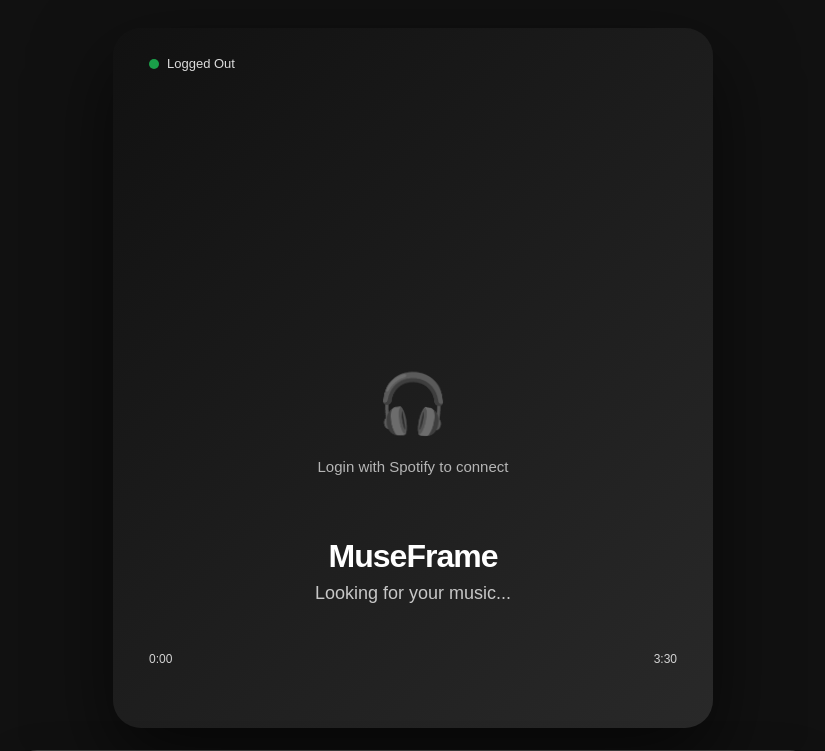
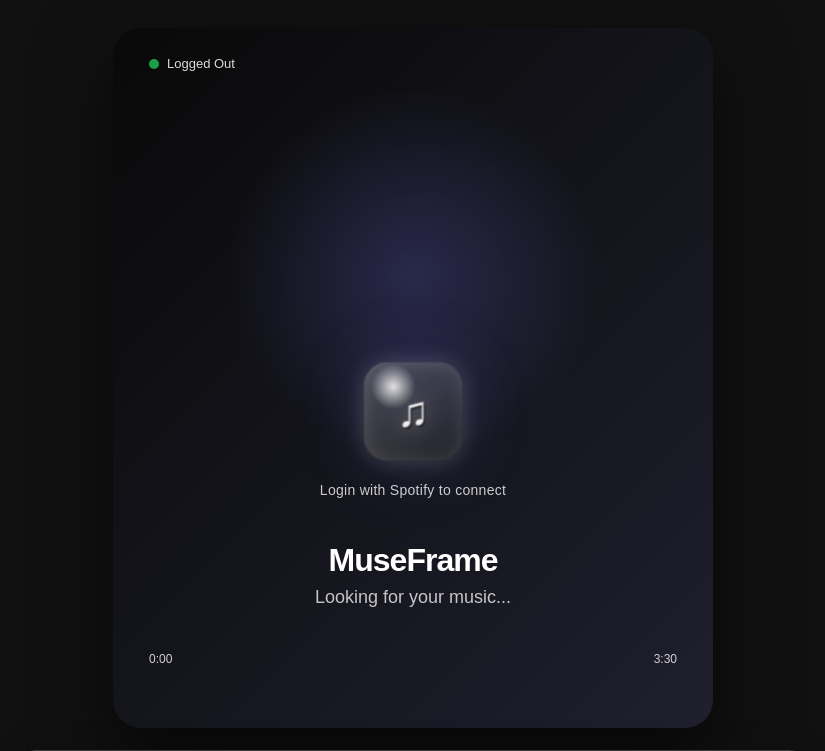
Before and after one commit to rupsekhar-b/museframe-spotify-display, a Flask app: page / in a window 1280 px wide. Shown: the top 751 px of the page, without its empty margins (227-1052 px from the left). Run offline with Flask 3, Linux system fonts and the light colour scheme.

Commit message:
Improved idle and logged out screen

```diff
--- a/static/script.js
+++ b/static/script.js
@@ -420,11 +420,21 @@ function updateDisplay() {
       idleText.textContent = "Waiting for playback...";
     }
 
-    displayCard.style.background = "linear-gradient(135deg, #111111, #292929)";
-    displayCard.style.backgroundSize = "cover";
-    displayCard.style.backgroundPosition = "center";
-    displayCard.style.backgroundRepeat = "no-repeat";
-    return;
+    if (!isLoggedIn) {
+      displayCard.style.background = `
+        radial-gradient(circle at 50% 35%, rgba(120, 120, 255, 0.22), transparent 34%),
+        linear-gradient(135deg, #090909, #1f1f2e)
+      `;
+    } else {
+      displayCard.style.background = `
+        radial-gradient(circle at 50% 35%, rgba(29, 185, 84, 0.18), transparent 34%),
+        linear-gradient(135deg, #0b0f0d, #1b2922)
+      `;
+  }
+  displayCard.style.backgroundSize = "cover";
+  displayCard.style.backgroundPosition = "center";
+  displayCard.style.backgroundRepeat = "no-repeat";
+  return;
   }
 
   // ---------- LIVE / LOCKED SONG SCREEN ----------
--- a/static/style.css
+++ b/static/style.css
@@ -294,34 +294,66 @@ button.locked-active {
 /* Idle visual shown when Spotify is disconnected */
 .idle-visual {
   text-align: center;
-  opacity: 0.9;
+  position: relative;
+  z-index: 2;
 }
 
-.idle-character {
-  font-size: 58px;
-  animation: floatSearch 2.5s ease-in-out infinite;
+.pixel-orb {
+  width: 96px;
+  height: 96px;
+  margin: 0 auto 16px;
+  border-radius: 24px;
+  display: flex;
+  align-items: center;
+  justify-content: center;
+
+  background:
+    linear-gradient(135deg, rgba(255,255,255,0.22), rgba(255,255,255,0.05)),
+    radial-gradient(circle at 30% 25%, rgba(255,255,255,0.85), transparent 22%);
+
+  box-shadow:
+    0 0 24px rgba(255, 255, 255, 0.18),
+    0 0 70px rgba(120, 120, 255, 0.18),
+    inset 0 0 18px rgba(255, 255, 255, 0.14);
+
+  image-rendering: pixelated;
+  animation: pixelFloat 2.8s ease-in-out infinite;
+}
+
+.pixel-icon {
+  font-size: 42px;
+  font-weight: 700;
+  color: rgba(255, 255, 255, 0.92);
+  text-shadow:
+    2px 2px 0 rgba(0, 0, 0, 0.35),
+    0 0 18px rgba(255, 255, 255, 0.45);
 }
 
 .idle-visual p {
-  margin-top: 12px;
-  font-size: 15px;
-  opacity: 0.75;
+  margin: 0;
+  font-size: 14px;
+  opacity: 0.78;
+  letter-spacing: 0.02em;
 }
 
-/* Cute floating animation */
-@keyframes floatSearch {
+@keyframes pixelFloat {
   0% {
-    transform: translateY(0px) rotate(-2deg);
+    transform: translateY(0) scale(1);
+    filter: blur(0);
   }
 
   50% {
-    transform: translateY(-10px) rotate(2deg);
+    transform: translateY(-8px) scale(1.04);
+    filter: blur(0.2px);
   }
 
   100% {
-    transform: translateY(0px) rotate(-2deg);
+    transform: translateY(0) scale(1);
+    filter: blur(0);
   }
 }
+
+
 
 /* If display is paused, stop vinyl spinning */
 .display-card.paused .vinyl-record {
--- a/templates/index.html
+++ b/templates/index.html
@@ -43,7 +43,9 @@
 
         <!-- Idle screen visual shown when Spotify is disconnected and no locked display is active -->
         <div class="idle-visual hidden" id="idleVisual">
-          <div class="idle-character">🎧</div>
+          <div class="pixel-orb">
+            <span class="pixel-icon">♫</span>
+          </div>
           <p id="idleText">Waiting for sound...</p>
         </div>
 
```
